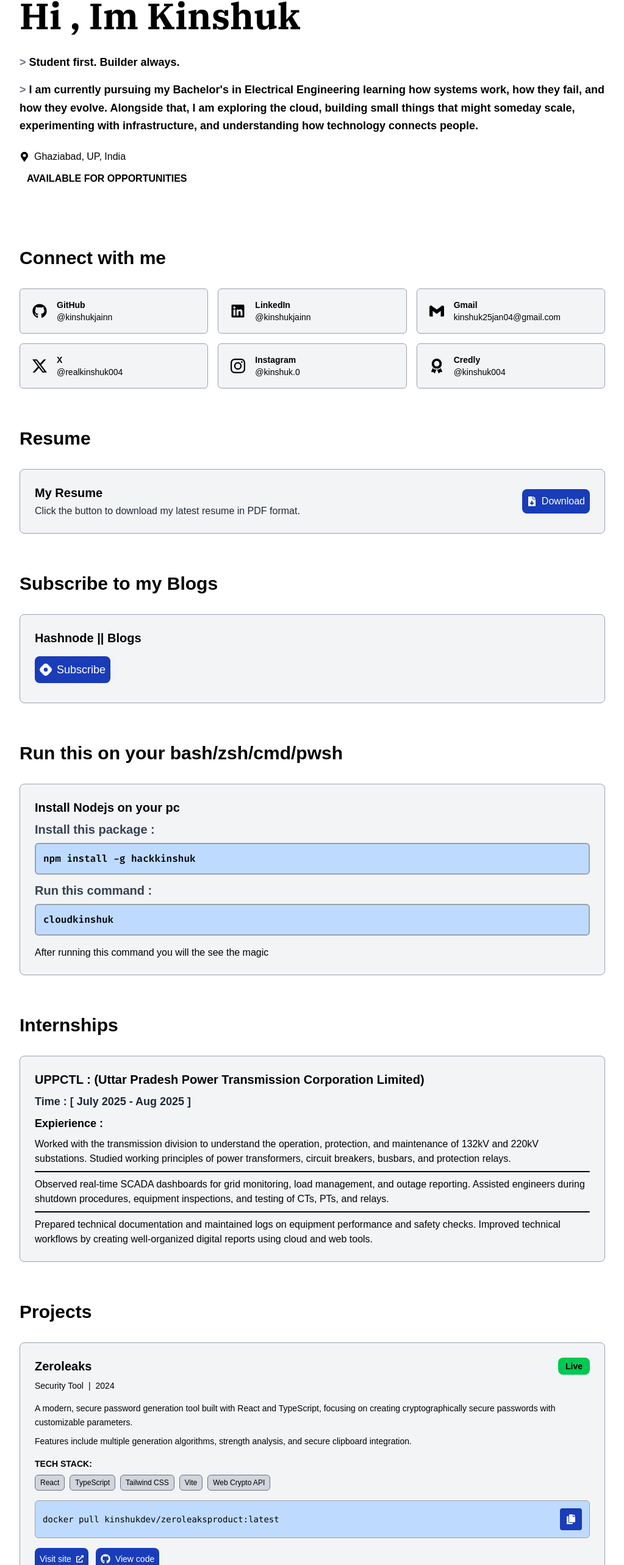
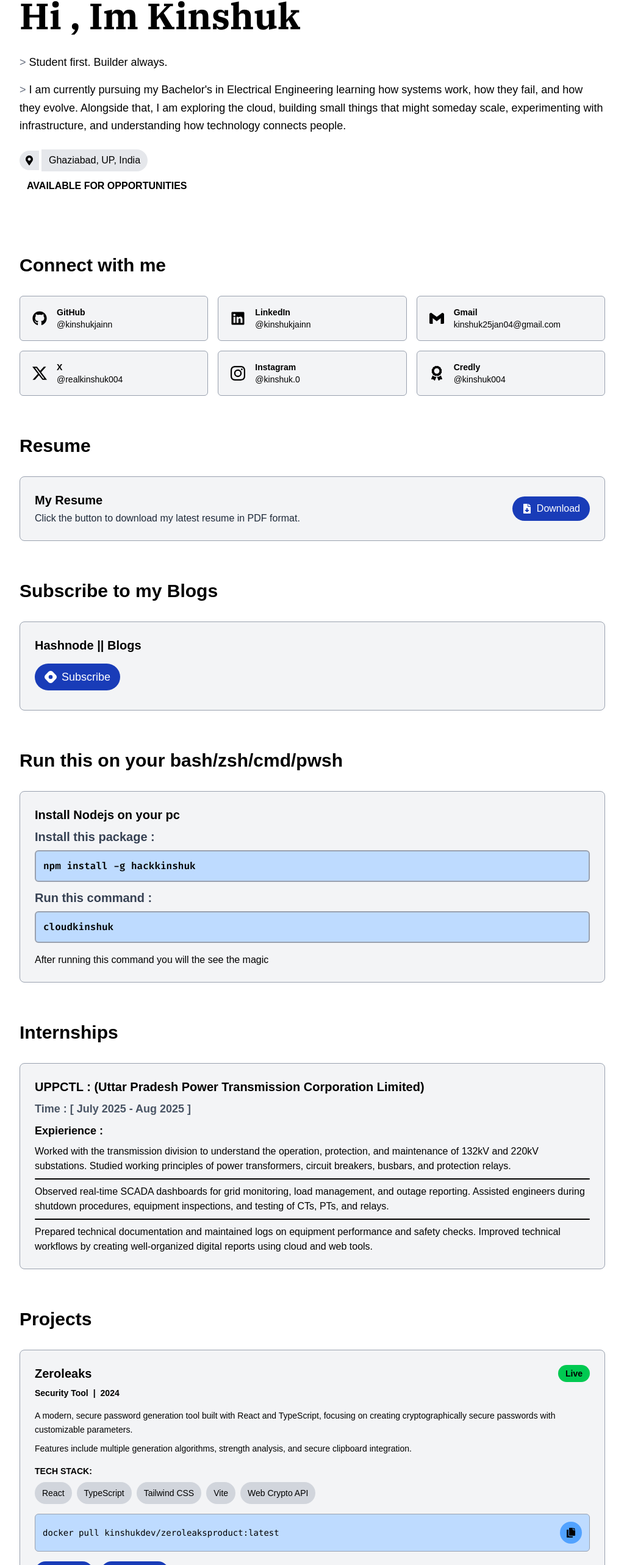
Before and after one commit to kinshukjainn/clkinshuk, a React (Vite) app: page / in a window 1280 px wide. Shown: the part 172-2738 px from the top of the page at 61% size, without its empty margins (128-1151 px from the left). Built offline with nearby package versions, Linux system fonts and the light colour scheme; no server answers; a web font is replaced by a local one.

Commit message:
new ui has been updated and more modern and more precise ui has been made

```diff
--- a/src/components/Home.tsx
+++ b/src/components/Home.tsx
@@ -247,13 +247,13 @@ const CopyButton = ({ text }: { text: string }) => {
   return (
     <button
       onClick={handleCopy}
-      className="p-2 sm:p-2.5   bg-blue-800 rounded-sm text-white transition-colors cursor-pointer"
+      className="p-2 sm:p-2.5 bg-blue-400 rounded-full text-black transition-colors cursor-pointer"
       title="Copy Docker command"
     >
       {copied ? (
-        <FaCheck className="w-3 h-3 sm:w-4 sm:h-4" />
+        <FaCheck className="w-4 h-4 sm:w-4 sm:h-4" />
       ) : (
-        <FaCopy className="w-3 h-3 sm:w-4 sm:h-4" />
+        <FaCopy className="w-4 h-4 sm:w-4 sm:h-4" />
       )}
     </button>
   );
@@ -278,7 +278,7 @@ export default function Home() {
             {CONFIG.personal.bio.map((p, i) => (
               <p
                 key={i}
-                className="text-md sm:text-lg font-semibold leading-relaxed"
+                className="text-md sm:text-lg font-normal leading-relaxed"
               >
                 <span className="text-gray-500">&gt; </span>
                 {p}
@@ -287,9 +287,13 @@ export default function Home() {
           </div>
 
           <div className="space-y-2 text-sm sm:text-base">
-            <div className="flex items-center gap-2">
-              <FaMapMarkerAlt className="w-3 h-3 sm:w-4 sm:h-4 flex-shrink-0" />
-              <span>{CONFIG.personal.location}</span>
+            <div className="flex items-center gap-1">
+              <div className="p-2 bg-gray-200 rounded-l-full">
+                <FaMapMarkerAlt className="w-4 h-4 sm:w-4 sm:h-4 flex-shrink-0" />
+              </div>
+              <div className="bg-gray-200 rounded-r-full p-1.5 px-3">
+                <span className="font-medium">{CONFIG.personal.location}</span>
+              </div>
             </div>
             <div className=" px-3 py-1 inline-block font-bold">
               AVAILABLE FOR OPPORTUNITIES
@@ -352,8 +356,8 @@ export default function Home() {
               className="
                 mt-2 sm:mt-0
                 bg-blue-800 text-white
-                font-medium rounded-lg
-                px-2 py-2
+                font-medium w-max rounded-full
+                px-4 py-2
                 cursor-pointer
                 flex items-center gap-2
                 transition
@@ -390,8 +394,8 @@ export default function Home() {
                 className="
     mt-4 mb-2
     bg-blue-800 text-white
-    font-medium
-    px-2 py-2 rounded-lg
+    font-medium w-max
+    px-4 py-2 rounded-full
     cursor-pointer
     flex items-center gap-2
 
@@ -458,8 +462,8 @@ export default function Home() {
                 }
               </h3>
               <div className="mt-2 font-semibold  mb-2 ">
-                <span className="text-lg text-gray-800">Time : </span>
-                <span className="text-lg text-gray-800">
+                <span className="text-lg text-gray-600">Time : </span>
+                <span className="text-lg text-gray-600">
                   {"[ July 2025 - Aug 2025  ] "}{" "}
                 </span>
               </div>
@@ -505,16 +509,16 @@ export default function Home() {
               >
                 <div className="flex flex-col sm:flex-row sm:items-start sm:justify-between gap-3 mb-4">
                   <div className="min-w-0">
-                    <h3 className="text-lg ttext-black sm:text-xl font-bold mb-2">
+                    <h3 className="text-2xl ttext-black sm:text-xl font-bold mb-2">
                       {project.title}
                     </h3>
-                    <div className="flex flex-wrap items-center gap-2 text-xs sm:text-sm">
+                    <div className="flex flex-wrap items-center gap-2 font-bold text-xs sm:text-sm">
                       <span>{project.type}</span>
                       <span>|</span>
                       <span>{project.year}</span>
                     </div>
                   </div>
-                  <span className="bg-green-500 px-3 py-1 font-semibold rounded-lg text-black text-sm w-max">
+                  <span className="bg-green-500 px-3 py-1 font-semibold rounded-full text-black text-sm w-max">
                     {project.status}
                   </span>
                 </div>
@@ -535,7 +539,7 @@ export default function Home() {
                     {project.technologies.map((tech) => (
                       <span
                         key={tech}
-                        className=" bg-gray-300 border-1 border-gray-500 rounded-md px-2 py-1 text-xs"
+                        className=" bg-gray-300  rounded-full px-3 py-2 text-sm"
                       >
                         {tech}
                       </span>
@@ -560,7 +564,7 @@ export default function Home() {
                       href={project.links.live}
                       target="_blank"
                       rel="noopener noreferrer"
-                      className="inline-flex items-center gap-2 px-2  bg-blue-800 text-white text-md sm:text-sm rounded-lg font-medium   transition-colors"
+                      className="inline-flex items-center gap-2 px-3  bg-blue-800 text-white text-md sm:text-sm rounded-full font-medium   transition-colors"
                     >
                       Visit site <FaExternalLinkAlt className="w-3 h-3" />
                     </a>
@@ -570,7 +574,7 @@ export default function Home() {
                       href={project.links.repo}
                       target="_blank"
                       rel="noopener noreferrer"
-                      className="inline-flex items-center gap-2 px-2 py-2 rounded-lg text-sm sm:text-sm font-medium bg-blue-800 text-white transition-colors"
+                      className="inline-flex items-center gap-2 px-3 py-2 rounded-full text-sm sm:text-sm font-medium bg-blue-800 text-white transition-colors"
                     >
                       <FaGithub className="w-3 h-3 sm:w-4 sm:h-4" /> View code
                     </a>
@@ -586,21 +590,23 @@ export default function Home() {
           <h2 className="text-xl ttext-black sm:text-2xl md:text-3xl font-bold mb-4 sm:mb-6  pb-2">
             Skills
           </h2>
-          <div className="space-y-6 border border-gray-400 rounded-lg bg-gray-100 sm:space-y-8">
+          <div className="space-y-6 border border-gray-400 rounded-xl bg-gray-100 sm:space-y-8">
             {Object.entries(CONFIG.skills).map(([category, skills]) => (
-              <div key={category} className=" rounded-lg  p-4 sm:p-5">
+              <div key={category} className=" rounded-lg  p-2 sm:p-3">
                 <h3 className="text-sm ttext-black sm:text-base font-bold mb-3 sm:mb-4">
                   {category.toUpperCase()}
                 </h3>
-                <div className="flex flex-wrap gap-2">
+                <div className="flex flex-wrap gap-3">
                   {skills.map((skill) => {
                     const Icon = skill.icon;
                     return (
                       <div
                         key={skill.name}
-                        className="flex items-center gap-2 px-3 py-2 rounded-md bg-gray-300 text-sm sm:text-md"
+                        className="flex items-center gap-2 px-3 py-2 font-medium rounded-full bg-gray-300 text-sm sm:text-md"
                       >
-                        <Icon className="w-3 h-3 sm:w-4 sm:h-4 flex-shrink-0" />
+                        <div className="p-1.5 bg-gray-100 rounded-full">
+                          <Icon className="w-4 h-4 sm:w-4 sm:h-4 flex-shrink-0" />
+                        </div>
                         <span>{skill.name}</span>
                       </div>
                     );
@@ -624,16 +630,16 @@ export default function Home() {
               >
                 <div className="flex flex-col sm:flex-row sm:items-start sm:justify-between gap-3 mb-3">
                   <div className="flex-1 min-w-0">
-                    <h3 className="text-base ttext-black sm:text-lg font-bold mb-2">
+                    <h3 className="text-base text-black sm:text-xl font-bold mb-2">
                       {cert.title}
                     </h3>
-                    <div className="flex flex-wrap font-semibold items-center gap-2 text-xs sm:text-sm text-gray-700">
+                    <div className="flex flex-wrap font-semibold items-center gap-2 text-sm sm:text-sm text-gray-700">
                       <span>{cert.organization}</span>
                       <span>|</span>
                       <span>{cert.year}</span>
                     </div>
                   </div>
-                  <span className="bg-green-500 rounded-lg px-2 py-1 text-sm  text-black w-max">
+                  <span className="bg-green-500 rounded-full px-2 py-1 text-sm  text-black w-max">
                     {cert.status}
                   </span>
                 </div>
@@ -641,14 +647,14 @@ export default function Home() {
                 <p className="text-sm sm:text-sm mb-3">{cert.description}</p>
 
                 <div className="mb-3">
-                  <div className="text-xs text-gray-700 font-semibold mb-2">
+                  <div className="text-xs text-gray-900 font-semibold mb-2">
                     SKILLS:
                   </div>
                   <div className="flex flex-wrap gap-2">
                     {cert.skills.map((skill) => (
                       <span
                         key={skill}
-                        className="bg-gray-300 border border-gray-400 rounded-sm px-2 py-1 text-xs"
+                        className="bg-gray-300  rounded-full px-3 py-2 font-medium text-xs"
                       >
                         {skill}
                       </span>
@@ -661,7 +667,7 @@ export default function Home() {
                     href={cert.url}
                     target="_blank"
                     rel="noopener noreferrer"
-                    className="inline-flex items-center gap-2 text-xs sm:text-sm px-2 py-2 rounded-lg bg-blue-800 text-white font-semibold transition-colors"
+                    className="inline-flex items-center gap-2 text-xs sm:text-sm px-4 py-2 rounded-full bg-blue-800 text-white font-semibold transition-colors"
                   >
                     View Creds <FaExternalLinkAlt className="w-3 h-3" />
                   </a>
@@ -691,7 +697,7 @@ export default function Home() {
                   <p className="text-gray-700">{CONFIG.education.period}</p>
                 </div>
               </div>
-              <span className="bg-green-500 px-3 py-1 font-semibold text-sm text-black rounded-lg w-max">
+              <span className="bg-green-500 px-3 py-1 font-semibold text-sm text-black rounded-full w-max">
                 {CONFIG.education.status}
               </span>
             </div>
```
Also changed, not shown: src/components/Blogs.tsx (+20 -23 lines).
